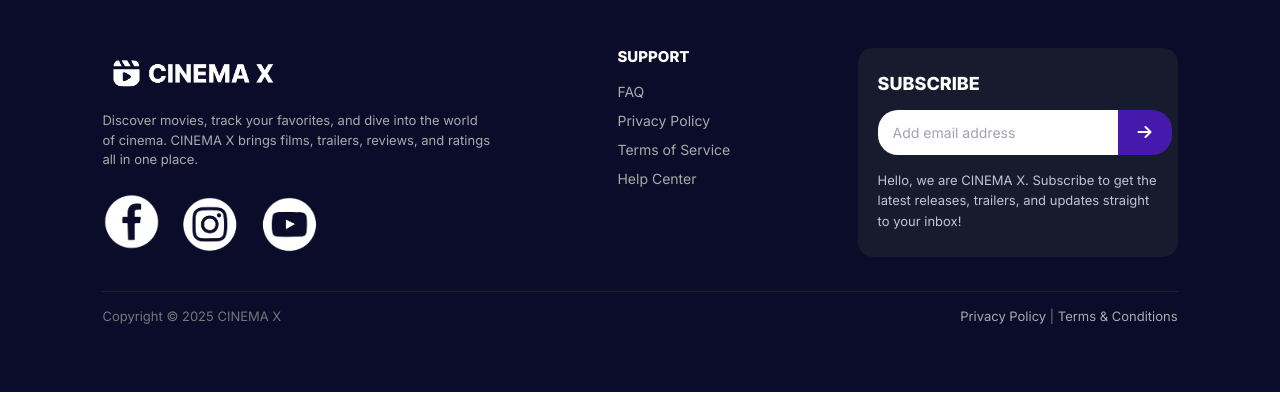
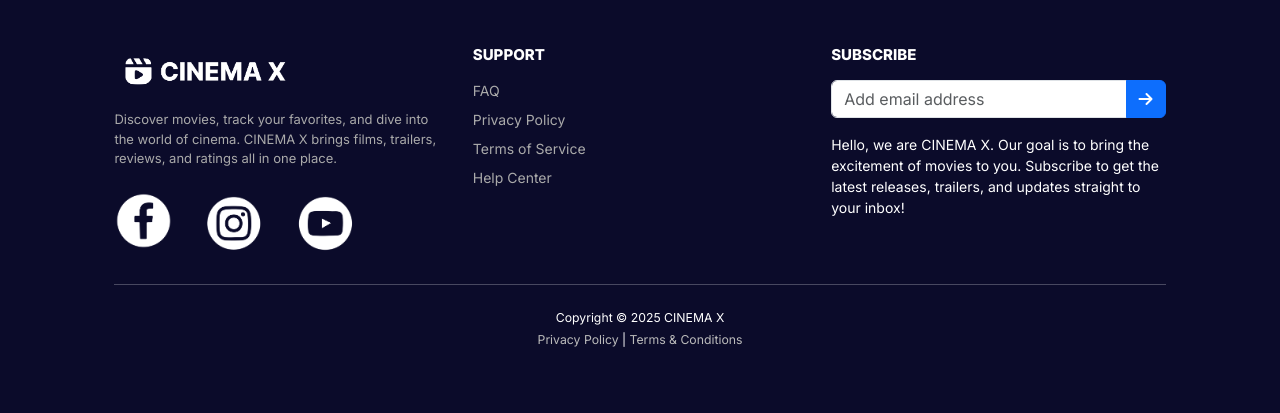
Before and after one commit to JeanWayneFoord251247/Group3_Semester2_Term4_FinalWebsiteSubmission, a plain HTML site: page login.html in a window 1280 px wide. Shown: the part 802-1215 px from the top of the page. Before the commit the page ends 1194 px from the top, so only its background shows below. Drawn offline with nearby package versions, Linux system fonts and the light colour scheme; no server answers.

Commit message:
update login html footer
update footer

```diff
--- a/login.html
+++ b/login.html
@@ -85,42 +85,57 @@
 
 
  <!-- Footer -->
-  <footer class="index-footer">
-    <div class="index-footer-container">
-      <div class="index-footer-left">
-        <img src="assets/images/logo dv.png" alt="CINEMA X Logo" class="footer-logo">
-        <p>Discover movies, track your favorites, and dive into the world<br>of cinema. CINEMA X brings films, trailers, reviews, and ratings<br>all in one place.</p>
-        <div class="footer-social-icons">
-          <img src="assets/images/facebookicon.png" alt="Facebook">
-          <img src="assets/images/instagramicon.png" alt="Instagram">
-          <img src="assets/images/youtube icon.png" alt="YouTube">
+  <footer class="index-footer py-5">
+    <div class="container">
+      <div class="row gy-4 text-center text-md-start align-items-start">
+        <!-- Left -->
+        <div class="col-12 col-md-4 index-footer-left">
+          <img src="assets/images/logo dv.png" alt="CINEMA X Logo" class="footer-logo img-fluid mb-3">
+          <p>
+            Discover movies, track your favorites, and dive into the world
+            of cinema. CINEMA X brings films, trailers, reviews, and ratings
+            all in one place.
+          </p>
+          <div class="footer-social-icons d-flex justify-content-center justify-content-md-start gap-3 mt-3">
+            <img src="assets/images/facebookicon.png" alt="Facebook" width="28">
+            <img src="assets/images/instagramicon.png" alt="Instagram" width="28">
+            <img src="assets/images/youtube icon.png" alt="YouTube" width="28">
           </div>
         </div>
-      <div class="index-footer-middle">
-        <h3>SUPPORT</h3>
-        <ul>
+
+        <!-- Middle -->
+        <div class="col-12 col-md-4 index-footer-middle">
+          <h3 class="mb-3">SUPPORT</h3>
+          <ul class="list-unstyled">
             <li><a href="#">FAQ</a></li>
             <li><a href="#">Privacy Policy</a></li>
             <li><a href="#">Terms of Service</a></li>
             <li><a href="#">Help Center</a></li>
           </ul>
         </div>
-      <div class="index-footer-right">
-        <div class="subscribe-box">
+
+        <!-- Right -->
+        <div class="col-12 col-md-4 index-footer-right">
           <h3>SUBSCRIBE</h3>
-          <form>
-            <div class="subscribe-input">
-              <input type="email" placeholder="Add email address">
-              <button type="submit"><i class="fa-solid fa-arrow-right"></i></button>
+          <form class="mt-3">
+            <div class="input-group">
+              <input type="email" class="form-control" placeholder="Add email address">
+              <button class="btn btn-primary" type="submit"><i class="fa-solid fa-arrow-right"></i></button>
             </div>
           </form>
-          <p>Hello, we are CINEMA X. Subscribe to get the latest releases, trailers, and updates straight to your inbox!</p>
+          <p class="mt-3">
+            Hello, we are CINEMA X. Our goal is to bring the excitement of movies to you.
+            Subscribe to get the latest releases, trailers, and updates straight to your inbox!
+          </p>
         </div>
       </div>
+
+      <hr class="my-4">
+
+      <div class="text-center small">
+        <p class="mb-1">Copyright © 2025 CINEMA X</p>
+        <p><a href="#">Privacy Policy</a> | <a href="#">Terms & Conditions</a></p>
       </div>
-    <div class="index-footer-bottom">
-      <p>Copyright © 2025 CINEMA X</p>
-      <p><a href="#">Privacy Policy</a> | <a href="#">Terms & Conditions</a></p>
     </div>
   </footer>
 
```
Lines whose indentation alone changed are shown as unchanged.
